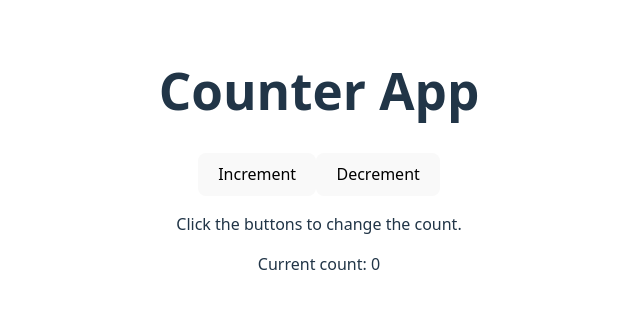
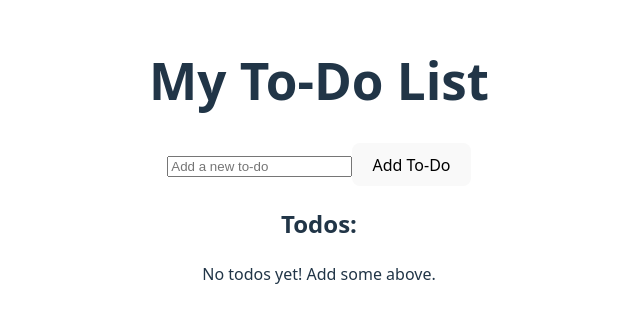
Before and after one commit to yasinalikhan/react_tutorial, a React (Vite) app: page / in a window 1280 px wide. Shown: the part 240-562 px from the top of the page, without its empty margins (321-961 px from the left). Built offline with nearby package versions, Linux system fonts and the light colour scheme.

Commit message:
Dynamic List

```diff
--- a/src/App.tsx
+++ b/src/App.tsx
@@ -2,25 +2,77 @@
 import { useState } from "react";
 import "./App.css";
 
+// Define a TypeScript interface for our Todo item for better type safety
+interface Todo {
+  id: number;
+  text: string;
+}
+
 function App() {
-  const [count, setCount] = useState(0);
-  const handleIncrement = () => {
-    setCount(count + 1);
+  // State for the list of todos, now storing objects with id and text
+  const [todos, setTodos] = useState<Todo[]>([]);
+  // State for the text currently in the input field
+  const [newTodoText, setNewTodoText] = useState("");
+
+  // Function to add a new todo item
+  const handleAddTodo = () => {
+    if (newTodoText.trim() !== "") {
+      // Ensure input is not empty or just whitespace
+      const newTodoItem: Todo = {
+        id: Date.now(), // Simple unique ID: timestamp of creation
+        text: newTodoText,
+      };
+      setTodos([...todos, newTodoItem]); // Add new todo to the array immutably
+      setNewTodoText(""); // Clear the input field
+    }
   };
 
-  const handleDecrement = () => {
-    if (count > 0) {
-      setCount(count - 1);
-    }
+  // Function to remove a todo item by its unique ID
+  const handleRemoveTodo = (idToRemove: number) => {
+    // Filter out the todo item with the matching ID
+    // This creates a *new* array without the specified item (immutability)
+    setTodos(todos.filter((todo) => todo.id !== idToRemove));
   };
 
   return (
     <>
-      <h1>Counter App</h1>
-      <button onClick={handleIncrement}>Increment</button>
-      <button onClick={handleDecrement}>Decrement</button>
-      <p>Click the buttons to change the count.</p>
-      <p>Current count: {count}</p>
+      <h1>My To-Do List</h1>
+      <div>
+        <input
+          type="text"
+          value={newTodoText} // Binds input value to state (controlled component)
+          onChange={(e) => setNewTodoText(e.target.value)} // Updates state on change
+          placeholder="Add a new to-do"
+          // Optional: Allow adding with Enter key
+          onKeyDown={(e) => {
+            if (e.key === "Enter") {
+              handleAddTodo();
+            }
+          }}
+        />
+        <button onClick={handleAddTodo}>Add To-Do</button>
+      </div>
+
+      <h2>Todos:</h2>
+      {todos.length === 0 ? (
+        <p>No todos yet! Add some above.</p>
+      ) : (
+        <ul>
+          {todos.map((todo) => (
+            // Use todo.id as the key for better React performance and stability
+            <li key={todo.id}>
+              {todo.text}
+              {/* Call handleRemoveTodo with the specific todo's ID */}
+              <button
+                onClick={() => handleRemoveTodo(todo.id)}
+                style={{ marginLeft: "10px" }}
+              >
+                Remove
+              </button>
+            </li>
+          ))}
+        </ul>
+      )}
     </>
   );
 }
```
